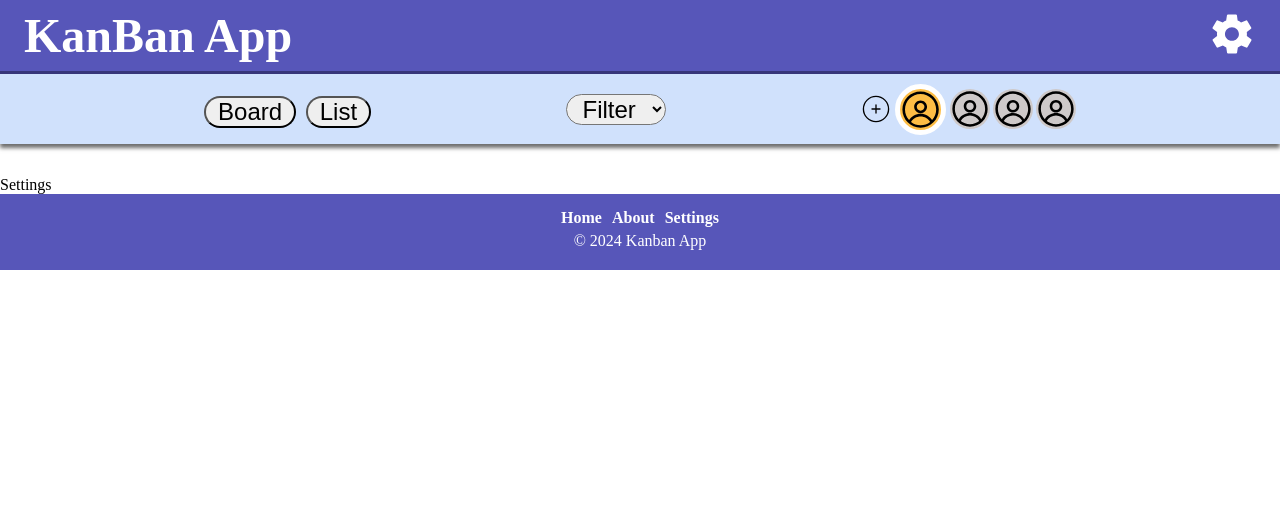
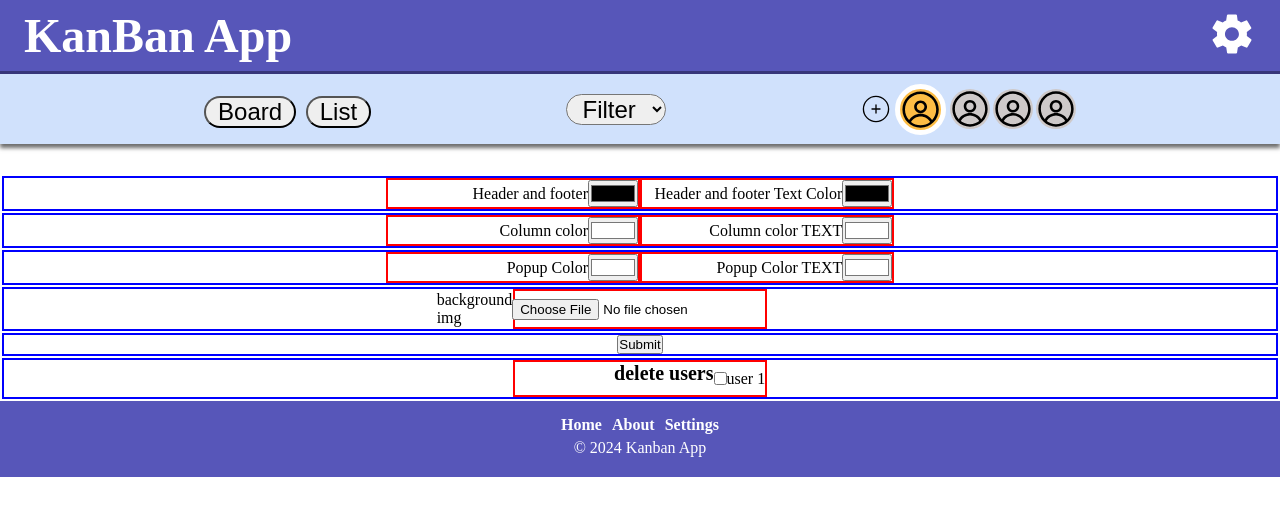
Before and after one commit to jumistrandberg/kanban_collab, a React (Vite) app: page /settings in a window 1280 px wide. Shown: the top 516 px of the page. Built offline with nearby package versions, Linux system fonts and the light colour scheme.

Commit message:
Co-authored-by: Chargermaster <Chargermaster@users.noreply.github.com>
Initial page created working on styling, waiting for users

```diff
--- a/src/pages/Settings.jsx
+++ b/src/pages/Settings.jsx
@@ -1,7 +1,80 @@
-import React from "react";
+import React, { useState } from "react";
+import styles from "../styling/Setting.module.css";
 
 const Settings = () => {
-  return <div>Settings</div>;
+  const [headerColor, setHeaderColor] = useState("");
+  const [headerTextColor, setHeaderTextColor] = useState("");
+  const [columnColor, setColumnColor] = useState("");
+  const [columnTextColor, setColumnTextColor] = useState("");
+  const [popupColor, setPopupColor] = useState("");
+  const [popupTextColor, setPopupTextColor] = useState("");
+  const [backgroundimg, setBackgroundimg] = useState("");
+
+  return (
+    <>
+      <form>
+        <div className={styles.settingItemContainer}>
+          <div className={styles.settingsItem}>
+            <label htmlFor="Header">Header and footer</label>
+            <input id="Header" value="" type="color" />
+          </div>
+          <div className={styles.settingsItem}>
+            <label htmlFor="headerText">Header and footer Text Color</label>
+            <input id="headerText" value="" type="color" />
+          </div>
+        </div>
+        <div className={styles.settingItemContainer}>
+          <div className={styles.settingsItem}>
+            <label htmlFor="Header">Column color</label>
+            <input id="Header" value="#ffffff" type="color" />
+          </div>
+          <div className={styles.settingsItem}>
+            <label htmlFor="Header">Column color TEXT</label>
+            <input id="Header" value="#ffffff" type="color" />
+          </div>
+        </div>
+        <div className={styles.settingItemContainer}>
+          <div className={styles.settingsItem}>
+            <label htmlFor="Header">Popup Color</label>
+            <input id="Header" value="#ffffff" type="color" />
+          </div>
+          <div className={styles.settingsItem}>
+            <label htmlFor="Header">Popup Color TEXT</label>
+            <input id="Header" value="#ffffff" type="color" />
+          </div>
+        </div>
+        <div className={styles.settingItemContainer}>
+          <div className={styles.settingsItem}>
+            background img
+            <input type="file" />
+          </div>
+        </div>
+
+        <div className={styles.settingItemContainer}>
+          <input type="submit" />
+        </div>
+      </form>
+
+      <div className={styles.settingItemContainer}>
+        <div className={styles.settingsItem}>
+          <h4>delete users</h4>
+          <input type="checkbox" />
+          <label>user 1</label>
+        </div>
+      </div>
+    </>
+  );
 };
 
+// background img
+
+// column color
+
+// popup/task background color and text
+
+// font-family
+
+// header and footer color
+
+// delete user
 export default Settings;
--- /dev/null
+++ b/src/styling/Setting.module.css
@@ -0,0 +1,22 @@
+.settingItemContainer{
+    display: flex;
+    align-items: center;
+    justify-content: center;
+    border: 2px solid blue;
+    margin: 2px 2px;
+}
+
+.settingsItem{
+    display: flex;
+    align-items: center;
+    justify-content: flex-end;
+    padding: 0rem;
+    width: 20%;
+    border: 2px solid red;
+}
+
+.settingItem label{
+    display: flex;
+    justify-self: center;
+    align-self: center;
+}
```
